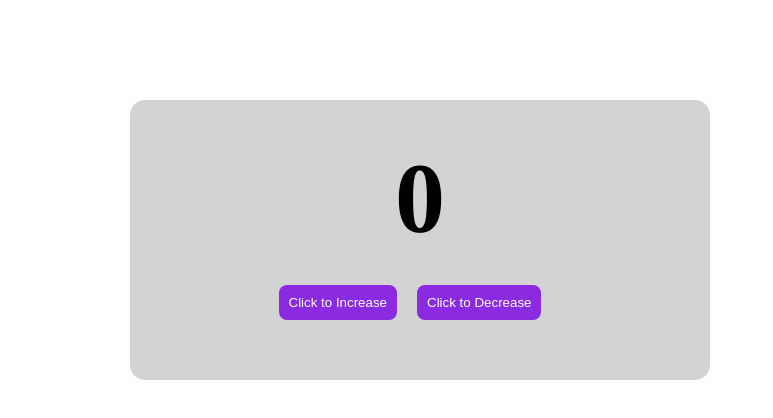
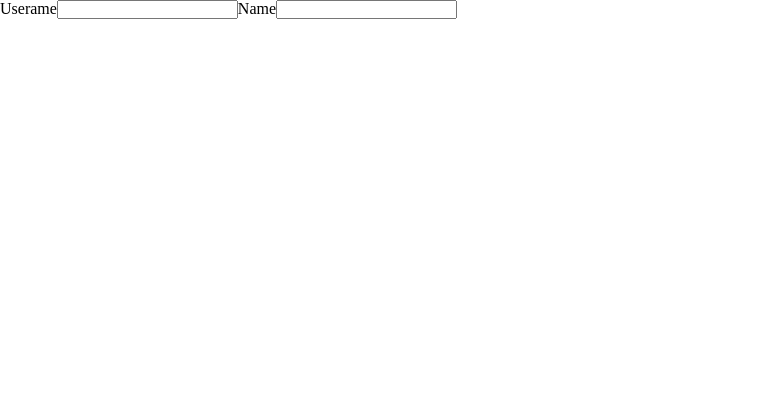
Before and after one commit to Jordan-Rob/LockNCode-React-Tuts1, a React (Create React App) app: page / in a window 1280 px wide. Shown: the top 418 px of the page, without its empty margins (0-773 px from the left). Built offline with nearby package versions, Linux system fonts and the light colour scheme.

Commit message:
day3 props and forms in react

```diff
--- a/src/App.jsx
+++ b/src/App.jsx
@@ -16,6 +16,8 @@ import Footer from "./Footer";
 import Navbar from "./Navbar";
 import Banner from "./Banner";
 import About from "./About";
+import Banner2 from "./Banner2";
+import Bannerx from "./BannerX";
 
 /*
 class App extends Component {
@@ -35,11 +37,22 @@ class App extends Component {
 export default App;
 */
 
+/*class App extends Component {
+  render() {
+    return (
+      <div>
+        <Banner2 />
+      </div>
+    );
+  }
+}
+export default App;*/
+
 class App extends Component {
   render() {
     return (
       <div>
-        <Banner />
+        <Bannerx />
       </div>
     );
   }
--- /dev/null
+++ b/src/Banner2.jsx
@@ -0,0 +1,14 @@
+import React, { Component } from "react";
+import OurList from "./OurList";
+
+class Banner2 extends Component {
+  render() {
+    return (
+      <div>
+        <OurList name="jordan" location="Kampala" />
+      </div>
+    );
+  }
+}
+
+export default Banner2;
--- /dev/null
+++ b/src/BannerX.jsx
@@ -0,0 +1,47 @@
+import React, { Component } from "react";
+
+class Bannerx extends Component {
+  constructor() {
+    super();
+    this.state = {
+      username: "",
+      name: "",
+    };
+    this.usernameChange = this.usernameChange.bind(this);
+    this.nameChange = this.nameChange.bind(this);
+  }
+
+  usernameChange(event) {
+    this.setState({
+      username: event.target.value,
+    });
+  }
+
+  nameChange(event) {
+    this.setState({
+      name: event.target.value,
+    });
+  }
+
+  render() {
+    return (
+      <div>
+        <label>Userame</label>
+        <input
+          name="username"
+          type="text"
+          value={this.state.username}
+          onChange={this.usernameChange}
+        />
+        <label>Name</label>
+        <input
+          name="name"
+          type="text"
+          value={this.state.name}
+          onChange={this.nameChange}
+        />
+      </div>
+    );
+  }
+}
+export default Bannerx;
--- /dev/null
+++ b/src/OurList.jsx
@@ -0,0 +1,13 @@
+import React, { Component } from "react";
+
+class OurList extends Component {
+  render() {
+    return (
+      <div>
+        <h2>{this.props.name}</h2>
+      </div>
+    );
+  }
+}
+
+export default OurList;
```
